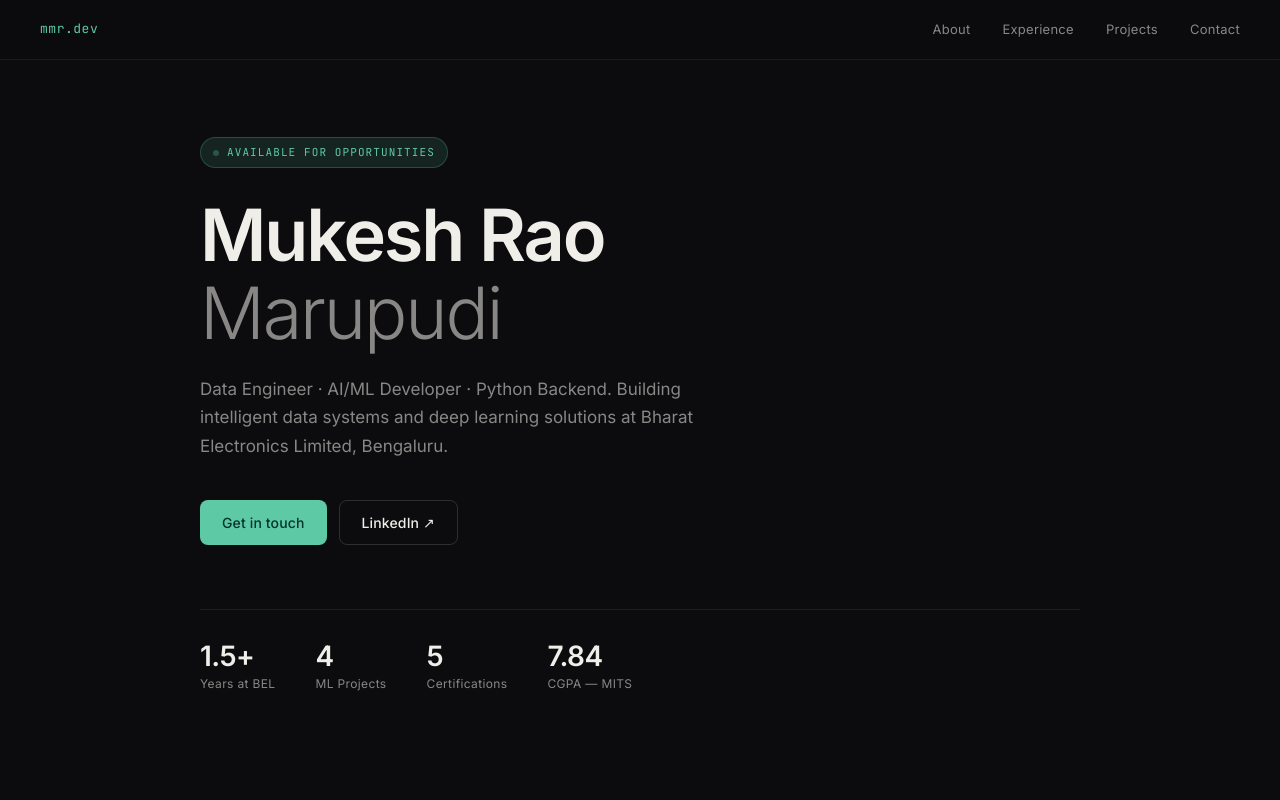
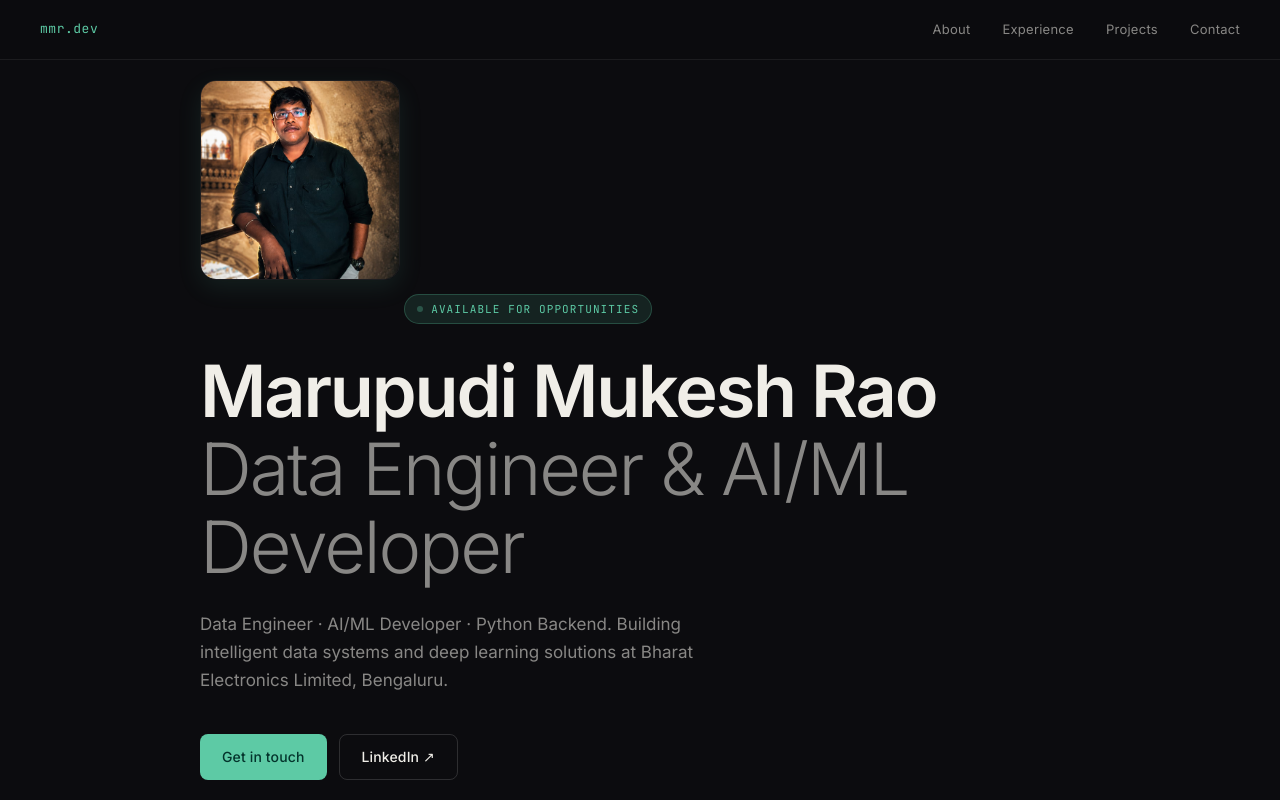
Before and after one commit to Mukeshraomarupudi/Mukesh-protofolio, a website: page public/index.html in a window 1280 px wide. Shown: the top 800 px of the page. Drawn offline with Linux system fonts and the light colour scheme.

Commit message:
Add profile photo and update name to Marupudi Mukesh Rao

```diff
--- a/public/index.html
+++ b/public/index.html
@@ -95,6 +95,16 @@
     margin-bottom: 1.5rem;
   }
   h1 .dim { color: var(--muted); font-weight: 300; }
+
+  .hero-image {
+    width: 200px;
+    height: 200px;
+    border-radius: 16px;
+    object-fit: cover;
+    border: 0.5px solid var(--border);
+    margin-bottom: 2rem;
+    box-shadow: 0 8px 24px rgba(93, 202, 165, 0.1);
+  }
 
   .hero-sub {
     font-size: 17px;
@@ -382,10 +392,11 @@
 <!-- HERO -->
 <div class="hero" id="about">
   <div class="hero-inner">
+    <img src="/profile.jpg" alt="Marupudi Mukesh Rao" class="hero-image">
     <div class="hero-tag">Available for opportunities</div>
     <h1>
-      Mukesh Rao<br>
-      <span class="dim">Marupudi</span>
+      Marupudi Mukesh Rao<br>
+      <span class="dim">Data Engineer & AI/ML Developer</span>
     </h1>
     <p class="hero-sub">
       Data Engineer · AI/ML Developer · Python Backend. Building intelligent data systems and deep learning solutions at Bharat Electronics Limited, Bengaluru.
```
Also changed, not shown: public/profile.jpg (added).
